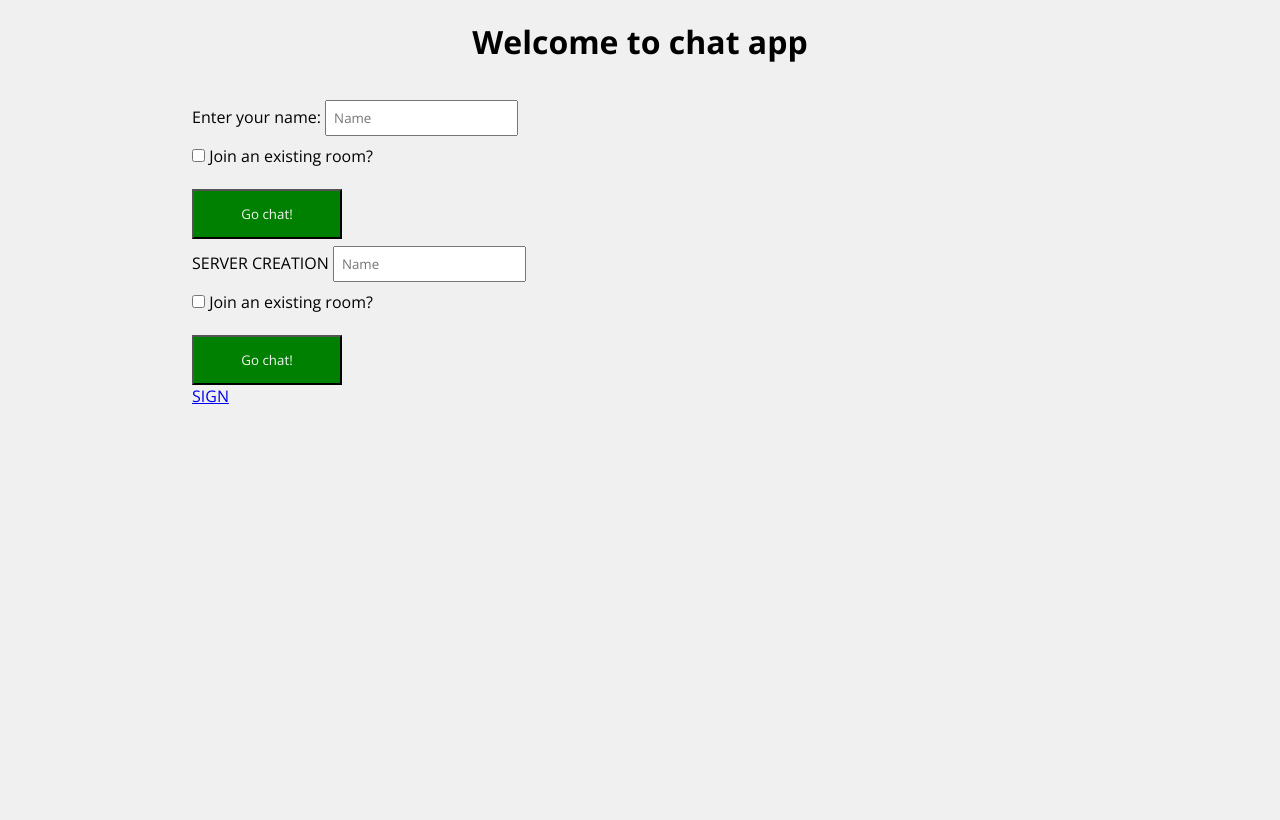
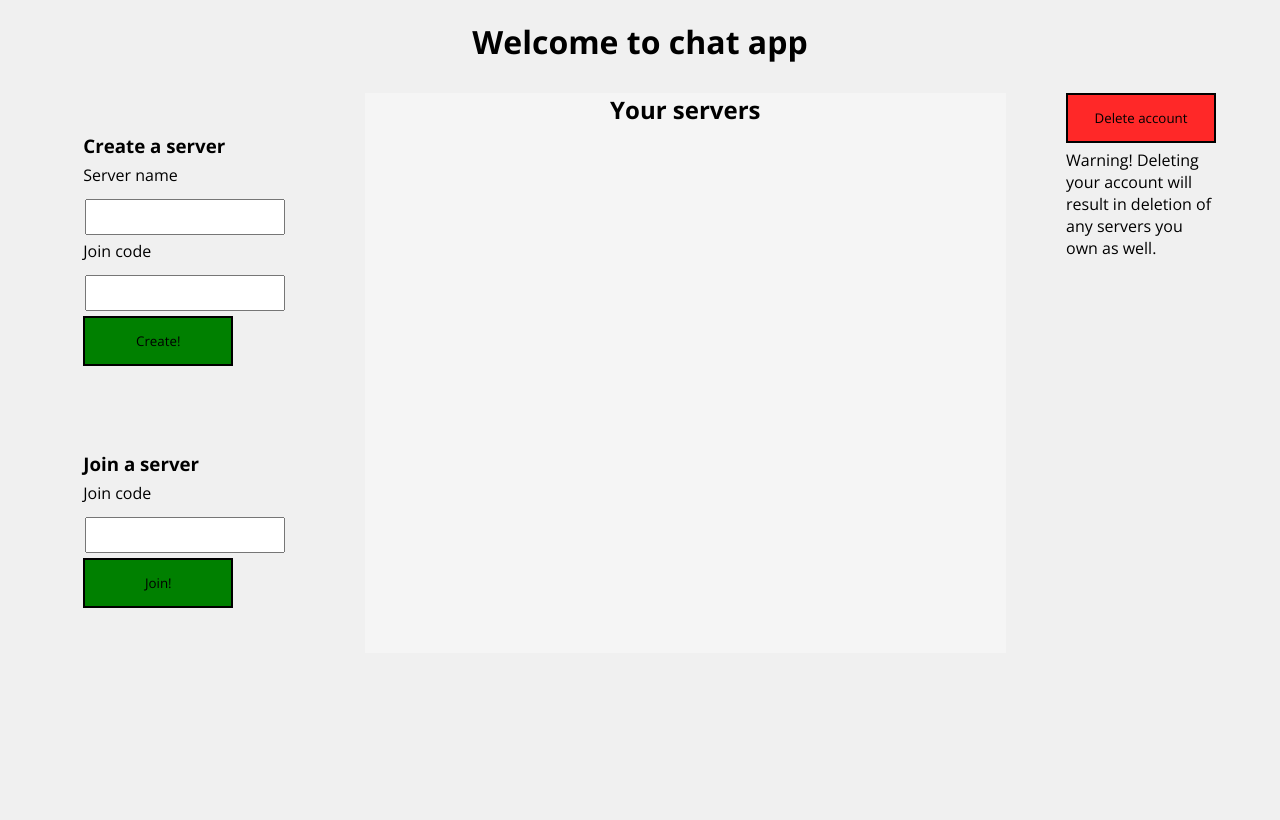
Before and after one commit to Xantus10/SocketIO_chat_app, a Flask app: template templates/index.html in a window 1280 px wide. Before the commit the page ends 404 px from the top, so only its background shows below. Run offline with Flask 3, Linux system fonts and the light colour scheme; the template is opened without the code that fills it, so the values that code supplies are empty; some libraries are stand-ins or nearby versions.

Commit message:
Create + Join server

```diff
--- a/app.py
+++ b/app.py
@@ -84,14 +84,21 @@ def io_checkUsernameInUse(data):
   emit("usernameInUseReply", {'status': rep})
 
 
+# Used on index page to check for code in server creation
+@socketioApp.on("codeInUse")
+def io_checkCodeInUse(data):
+  rep = 'Y' if dbHandler.checkIfCodeExists(data['code']) else 'N'
+  emit("codeInUseReply", {'status': rep})
+
+
 @app.route('/sign')
-def signuporin():
+def flask_signuporin():
   e = request.args.get('e')
   return render_template('registerlogin.html', captcha=randint(1, 10), error=e if e else '')
 
 
 @app.route('/register', methods=['POST'])
-def register():
+def flask_register():
   username = request.form.get('name')
   password = request.form.get('password')
   check = request.form.get('check')
@@ -107,7 +114,7 @@ def register():
 
 
 @app.route('/login', methods=['POST'])
-def login():
+def flask_login():
   username = request.form.get('name')
   password = request.form.get('password')
   uix = dbHandler.logInUser(username, password)
@@ -120,8 +127,33 @@ def login():
   return resp
 
 
+@app.route('/create', methods=['POST'])
+def flask_createServer():
+  JWT_token = request.cookies.get('JWT_token')
+  JWT_user_context = request.cookies.get('JWT_user_context')
+  isAuthentic, data = myjwt.jwtdecode(JWT_token, JWT_user_context)
+  if not isAuthentic: return redirect('/sign')
+  serverName = request.form.get('name')
+  serverCode = request.form.get('code')
+  if not serverName or not serverCode: return redirect('/')
+  dbHandler.addServer(serverName, serverCode, data['uix'])
+  return redirect('/')
+
+
+@app.route('/join', methods=['POST'])
+def flask_joinServer():
+  JWT_token = request.cookies.get('JWT_token')
+  JWT_user_context = request.cookies.get('JWT_user_context')
+  isAuthentic, data = myjwt.jwtdecode(JWT_token, JWT_user_context)
+  if not isAuthentic: return redirect('/sign')
+  serverCode = request.form.get('code')
+  if not serverCode: return redirect('/')
+  dbHandler.userJoinServer(data['uix'], serverCode)
+  return redirect('/')
+
+
 @app.route('/chat')
-def chat():
+def flask_chat():
   name = session.get('name')
   code = session.get('room')
   if not name or not code or not code in chatrooms:
@@ -130,19 +162,19 @@ def chat():
 
 
 @app.route('/favicon.ico')
-def favicon():
+def flask_favicon():
   return send_from_directory(path.join(app.root_path, 'static/icon'), 'favicon.ico', mimetype='image/vnd.microsoft.icon')
 
 
 @app.route('/', methods=['GET', 'POST'])
-def index():
+def flask_index():
   if request.method == 'GET':
     JWT_token = request.cookies.get('JWT_token')
     JWT_user_context = request.cookies.get('JWT_user_context')
-    if JWT_token is None or JWT_user_context is None:
-      return redirect('/sign')
-    i, data = myjwt.jwtdecode(JWT_token, JWT_user_context)
-    return render_template('index.html')
+    isAuthentic, data = myjwt.jwtdecode(JWT_token, JWT_user_context)
+    if not isAuthentic: return redirect('/sign')
+    userServers = dbHandler.getUserServers(data['uix'])
+    return render_template('index.html', serverList=userServers, serverCount=len(userServers))
   else:
     name = request.form.get('name')
     join = True if request.form.get('join') == 'yes' else False
--- a/dbHandler.py
+++ b/dbHandler.py
@@ -185,13 +185,15 @@ def addServer(name: str, roomcode: str, ownerix: int) -> bool:
     cursor = db.cursor()
     # Table for users
     cursor.execute('INSERT INTO servers(name, code, owner) VALUES(?, ?, ?);', (name, roomcode, ownerix))
+    db.commit()
     userJoinServer(ownerix, roomcode)
+    return True
   except sqlite3.Error as e:
     logger.log(f'An error in SQL syntax occurred while adding server; Error message: {e}')
   except Exception as e:
     logger.log(f'An unexpected error occurred while adding server; Error message: {e}')
   db.commit()
-  return True
+  return False
 
 
 def checkIfCodeExists(roomcode: str) -> bool:
@@ -340,7 +342,7 @@ def userJoinServer(uix: int, roomcode: str) -> bool:
     cursor = db.cursor()
     six = getServerId(roomcode)
     if not isUserInServer(uix, six):
-      cursor.execute('INSERT INTO userServerMember(userId, serverId) VALUES (?, ?))', (uix, six))
+      cursor.execute('INSERT INTO userServerMember(userId, serverId) VALUES (?, ?)', (uix, six))
   except sqlite3.Error as e:
     logger.log(f'An error in SQL syntax occurred while user({uix}) tried joining server({six}); Error message: {e}')
   except Exception as e:
@@ -452,6 +454,21 @@ def eraseServerHistory(roomcode: str) -> True:
   return True
 
 
+def getUserServers(uix: int) -> list[tuple[str, str]]:
+  try:
+    db = sqlite3.connect(DBLOCATION)
+    cursor = db.cursor()
+    res = cursor.execute('SELECT servers.name, servers.code FROM servers INNER JOIN userServerMember ON userServerMember.serverId=servers.id WHERE userServerMember.userId=?', (uix,))
+    res = res.fetchall()
+    return res
+  except sqlite3.Error as e:
+    logger.log(f'An error in SQL syntax occurred while getting user servers; Error message: {e}')
+  except Exception as e:
+    logger.log(f'An unexpected error occurred while getting user servers; Error message: {e}')
+  db.commit()
+  return []
+
+
 #REMOVE FROM FINAL VERSION
 def selectall(): # Used for displaying data REMOVE FROM FINAL VERSION
   db = sqlite3.connect(DBLOCATION) #REMOVE FROM FINAL VERSION
--- a/static/scripts/index.js
+++ b/static/scripts/index.js
@@ -1,11 +1,15 @@
-function showCode() {
-  let code = document.getElementById('code');
-  let codelabel = document.getElementById('codelabel');
-  if (code.style.display != 'none') {
-    code.style.display = 'none';
-    codelabel.style.display = 'none';
+var socketIO = io();
+
+function codeInUse() {
+  let msg = document.getElementById("code");
+  if (msg.value === "") return;
+  socketIO.emit("codeInUse", {code: msg.value});
+}
+
+socketIO.on("codeInUseReply", function (rep) {
+  if (rep.status === "Y") {
+    document.getElementById("code").style.backgroundColor = "lightcoral";
   } else {
-    code.style.display = 'inline-block';
-    codelabel.style.display = 'inline-block';
+    document.getElementById("code").style.backgroundColor = "lightgreen";
   }
-}
+});
--- a/static/styles/index.css
+++ b/static/styles/index.css
@@ -1,20 +1,79 @@
-p {
-  color: rgb(110, 0, 0);
+div.container {
+  width: 90%;
+  min-height: 70%;
+  flex-direction: row;
+  gap: 60px;
 }
 
-input[type="text"] {
-  padding: 7px;
-  margin-top: 7px;
-  margin-bottom: 9px;
+div.forms {
+  flex: 3;
+  display: flex;
+  flex-direction: column;
+  justify-content: space-around;
+  align-items: center;
+}
+
+form {
+  display: flex;
+  flex-direction: column;
 }
 
 input[type="submit"] {
   width: 150px;
   height: 50px;
-  color: whitesmoke;
   background-color: green;
+  border: 2px black solid;
 }
 
 input[type="submit"]:hover {
-  background-color: rgb(0, 150, 0);
+  background-color: rgb(0, 175, 0);
 }
+
+input[type="text"] {
+  padding: 7px;
+  margin: 7px 0px 5px 2px;
+  width: 200px;
+}
+
+
+div.servers {
+  flex: 8;
+  display: flex;
+  flex-direction: column;
+  align-items: center;
+  background-color: whitesmoke;
+}
+
+div.serverList {
+  width: 90%;
+  height: 60%;
+  overflow-x: hidden;
+  overflow-y: auto;
+  display: flex;
+  flex-direction: column;
+  justify-content: flex-start;
+  align-items: center;
+}
+
+div.serverList a {
+  text-decoration: none;
+  padding: 7px;
+  width: 85%;
+  margin: 3px 0px 3px 20px;
+  border: 1px solid black;
+  border-radius: 25px;
+  background-color: gray;
+}
+
+
+div.accountmgmt {
+  flex: 1;
+}
+
+#delete {
+  background-color: rgb(255, 40, 40) !important;
+}
+
+form > * {
+  margin-bottom: 6px;
+}
--- a/templates/base.html
+++ b/templates/base.html
@@ -14,6 +14,7 @@
   {% block childCSS %}{% endblock %}
 </head>
 <body>
+  <h1>Welcome to chat app</h1>
   <div class="container">
   {% block content %}{% endblock %}
   </div>
--- a/templates/chat.html
+++ b/templates/chat.html
@@ -2,7 +2,6 @@
 {% block childCSS %}<link rel="stylesheet" href='{{ url_for("static", filename="styles/chat.css") }}'>
 <script src='{{ url_for("static", filename="scripts/chat.js") }}'></script>{% endblock %}
 {% block content %}
-<h1>Chat</h1>
 <p id="roomcode">Room code: {{room}}</p>
 <div id="online">
   <p>People online: </p>
--- a/templates/index.html
+++ b/templates/index.html
@@ -2,31 +2,34 @@
 {% block childCSS %}<link rel="stylesheet" href='{{ url_for("static", filename="styles/index.css") }}'>
 <script src='{{ url_for("static", filename="scripts/index.js") }}'></script>{% endblock %}
 {% block content %}
-<h1>Welcome to chat app</h1>
-{% if error %}
-<p id="error">{{error}}</p>
-{% endif %}
-<div>
-  <form action="/" method="post">
-    <input type="hidden" name="roomOrServer" value="room">
-    <label for="name">Enter your name: </label>
-    <input type="text" id="name" name="name" placeholder="Name"><br>
-    <input type="checkbox" name="join" id="join" value="yes" onclick="showCode()">
-    <label for="join">Join an existing room? </label><br>
-    <label for="code" id="codelabel" style="display: none;">Code: </label>
-    <input type="text" id="code" name="code" placeholder="eg. eb7f51" style="display: none;"><br>
-    <input type="submit" value="Go chat!">
+<div class="forms">
+  <form action="/create" method="post">
+    <h3>Create a server</h3>
+    <label for="name">Server name</label>
+    <input type="text" name="name" id="name">
+    <label for="code">Join code</label>
+    <input type="text" name="code" id="code" onchange="codeInUse();">
+    <input type="submit" value="Create!">
   </form>
-  <form action="/" method="post">
-    <input type="hidden" name="roomOrServer" value="server">
-    <label for="name">SERVER CREATION </label>
-    <input type="text" id="name" name="name" placeholder="Name"><br>
-    <input type="checkbox" name="join" id="join" value="yes" onclick="showCode()">
-    <label for="join">Join an existing room? </label><br>
-    <label for="code" id="codelabel" style="display: none;">Code: </label>
-    <input type="text" id="code" name="code" placeholder="eg. eb7f51" style="display: none;"><br>
-    <input type="submit" value="Go chat!">
+  <form action="/join" method="post">
+    <h3>Join a server</h3>
+    <label for="code">Join code</label>
+    <input type="text" name="code" id="jcode">
+    <input type="submit" value="Join!">
   </form>
 </div>
-<a href="/sign">SIGN</a>
+<div class="servers">
+  <h2>Your servers</h2>
+  <div class="serverList">
+    {% for i in range(serverCount) %}
+      <a href="/chat/{{serverList[i][1]}}">{{serverList[i][0]}}</a>
+    {% endfor %}
+  </div>
+</div>
+<div class="accountmgmt">
+  <form action="/delete" method="post">
+    <input type="submit" value="Delete account" id="delete">
+    <p>Warning! Deleting your account will result in deletion of any servers you own as well.</p>
+  </form>
+</div>
 {% endblock %}
```
Also changed, not shown: README.md.
